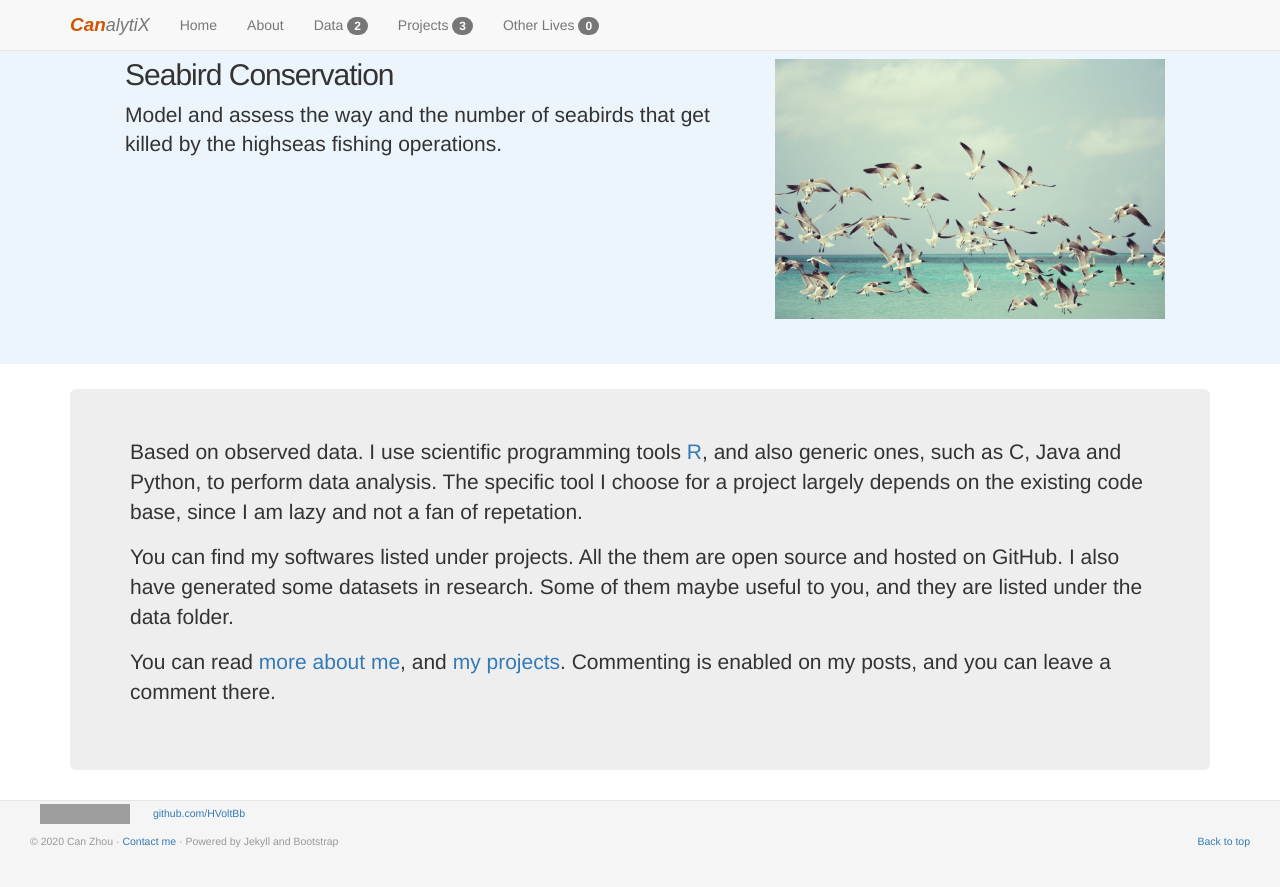
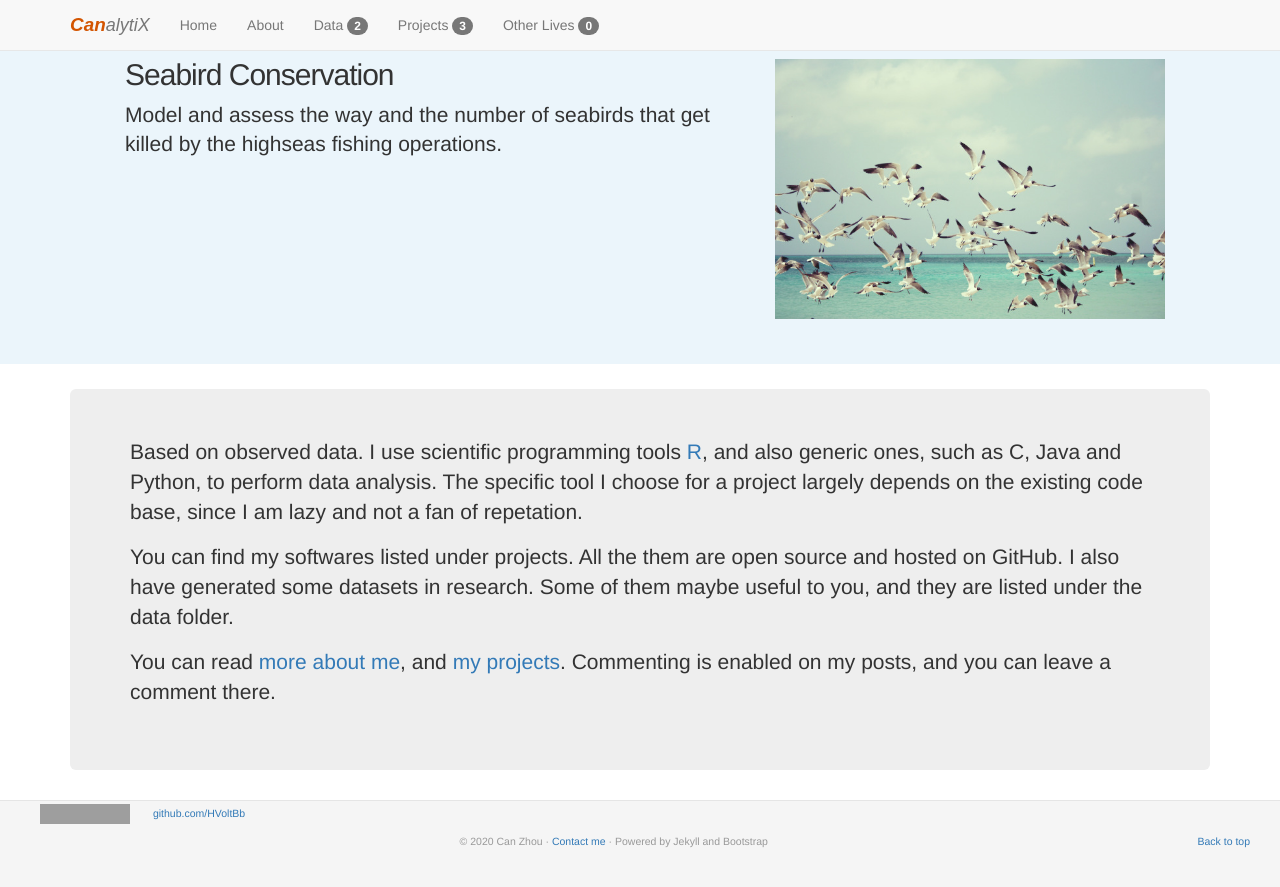
Before and after one commit to HVoltBb/HVoltBb.github.io, a Jekyll site: the page built from index.html, in a window 1280 px wide and 900 px high, scrolled down 1080 px. Shown: the top 887 px of the window. Built offline with Jekyll 4.4.1, drawn with Linux system fonts in a browser that asks for light colours; comment, search, counter and statistics services are not loaded; grey boxes are pictures that could not be loaded.

Commit message:
centering footer

```diff
--- a/_layouts/default.html
+++ b/_layouts/default.html
@@ -69,7 +69,7 @@ s.setAttribute('data-timestamp', +new Date());
             <li><a title="Follow me on ResearchGate" href="https://www.researchgate.net/profile/Can_Zhou3?cp=shp"><img src="https://www.researchgate.net/images/public/profile_share_badge.png" alt="Follow me on ResearchGate" /></a></li>
       <li><a href="https://github.com/HVoltBb">github.com/HVoltBb</a></li>
         </ul>
-    <p>&copy; 2020 Can Zhou &middot; <a href="mailto:eidotog@gmail.com">Contact me</a> &middot; Powered by Jekyll and Bootstrap <span class="pull-right"><a href="#">Back to top</a></span></p>
+    <p style="text-align: center;">&copy; 2020 Can Zhou &middot; <a href="mailto:eidotog@gmail.com">Contact me</a> &middot; Powered by Jekyll and Bootstrap <span class="pull-right"><a href="#">Back to top</a></span></p>
     </footer>
 
     <!-- Optional JavaScript -->
```
